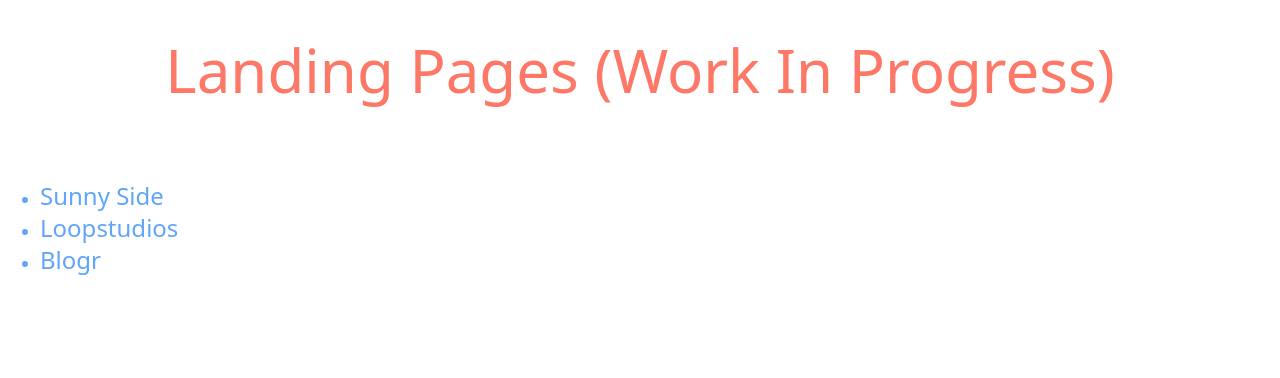
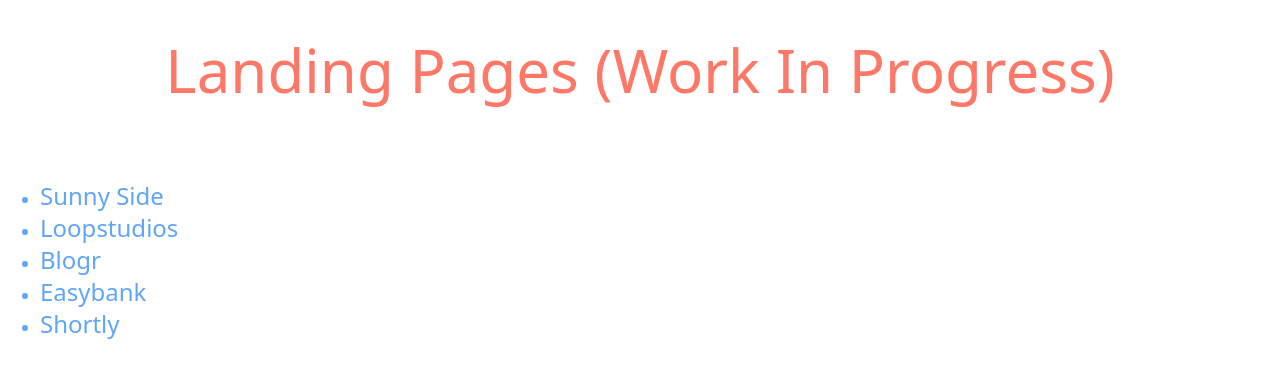
Before and after one commit to MaorBezalel/landing-pages, a React (Vite) app: page / in a window 1280 px wide. Shown: the top 378 px of the page. Built offline with nearby package versions, Linux system fonts and the light colour scheme.

Commit message:
feat: Add exisiting landing pages to home page

```diff
--- a/src/constants/index.ts
+++ b/src/constants/index.ts
@@ -4,3 +4,31 @@ export const ROUTES = {
     LOOPSTUDIOS: '/loopstudios',
     BLOGR: '/blogr',
 } as const;
+
+export const LANDING_PAGES = [
+    {
+        name: 'Sunny Side',
+        url: ROUTES.SUNNYSIDE,
+        className: 'text-2xl hover:text-blue-600',
+    },
+    {
+        name: 'Loopstudios',
+        url: ROUTES.LOOPSTUDIOS,
+        className: 'text-2xl hover:text-blue-600',
+    },
+    {
+        name: 'Blogr',
+        url: ROUTES.BLOGR,
+        className: 'text-2xl hover:text-blue-600',
+    },
+    {
+        name: 'Easybank',
+        url: 'https://maorbezalel.github.io/easybank-landing-page/',
+        className: 'text-2xl hover:text-blue-600',
+    },
+    {
+        name: 'Shortly',
+        url: 'https://maorbezalel.github.io/url-shortening-api-landing-page/',
+        className: 'text-2xl hover:text-blue-600',
+    },
+];
--- a/src/pages/home/Home.page.tsx
+++ b/src/pages/home/Home.page.tsx
@@ -1,5 +1,5 @@
 import { Link } from 'react-router-dom';
-import { ROUTES } from '@/constants';
+import { LANDING_PAGES } from '@/constants';
 import { usePageConfig } from '@/hooks';
 
 export default function HomePage() {
@@ -9,30 +9,16 @@ export default function HomePage() {
         <div className="flex w-full flex-col gap-20 p-10">
             <h1 className="self-center text-6xl text-sunnyside-soft-red">{'Landing Pages (Work In Progress)'}</h1>
             <ul className="list-disc text-blue-400">
-                <li>
-                    <Link
-                        to={ROUTES.SUNNYSIDE}
-                        className="text-2xl hover:text-blue-600"
-                    >
-                        {'Sunny Side'}
-                    </Link>
-                </li>
-                <li>
-                    <Link
-                        to={ROUTES.LOOPSTUDIOS}
-                        className="text-2xl hover:text-blue-600"
-                    >
-                        {'Loopstudios'}
-                    </Link>
-                </li>
-                <li>
-                    <Link
-                        to={ROUTES.BLOGR}
-                        className="text-2xl hover:text-blue-600"
-                    >
-                        {'Blogr'}
-                    </Link>
-                </li>
+                {LANDING_PAGES.map((page, index) => (
+                    <li key={index}>
+                        <Link
+                            to={page.url}
+                            className={page.className}
+                        >
+                            {page.name}
+                        </Link>
+                    </li>
+                ))}
             </ul>
         </div>
     );
```
